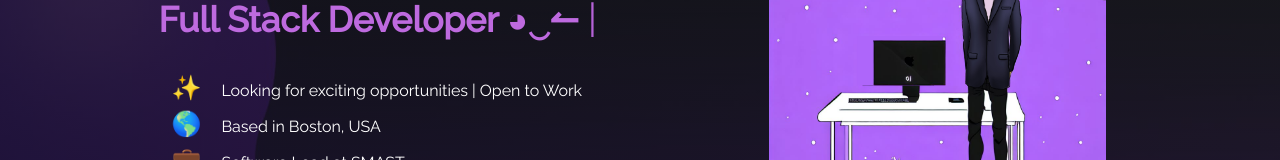
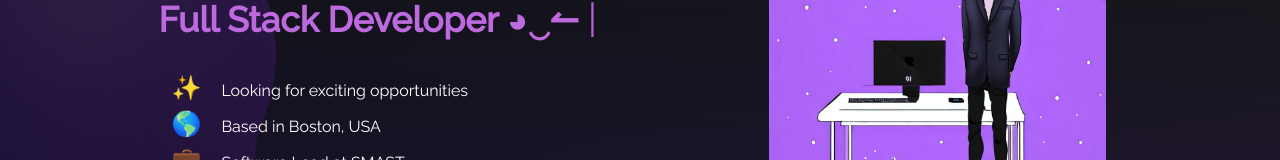
Before and after one commit to rajatgedam/rajatgedam.github.io, a React (Create React App) app: page / in a window 1280 px wide. Shown: the part 302-462 px from the top of the page. Built offline with nearby package versions, Linux system fonts and the light colour scheme.

Commit message:
changed site route

```diff
--- a/package.json
+++ b/package.json
@@ -1,7 +1,7 @@
 {
   "name": "react-portfolio",
   "version": "0.1.0",
-  "homepage": "https://rajatgedam.github.io/portfolio/",
+  "homepage": "https://rajatgedam.github.io/",
   "private": true,
   "dependencies": {
     "@emotion/react": "^11.11.1",
--- a/src/data/info.js
+++ b/src/data/info.js
@@ -27,7 +27,7 @@ export const info = {
   miniBio: [
     {
       emoji: '✨',
-      text: 'Looking for exciting opportunities | Open to Work',
+      text: 'Looking for exciting opportunities',
     },{
       emoji: '🌎',
       text: 'Based in Boston, USA',
```
